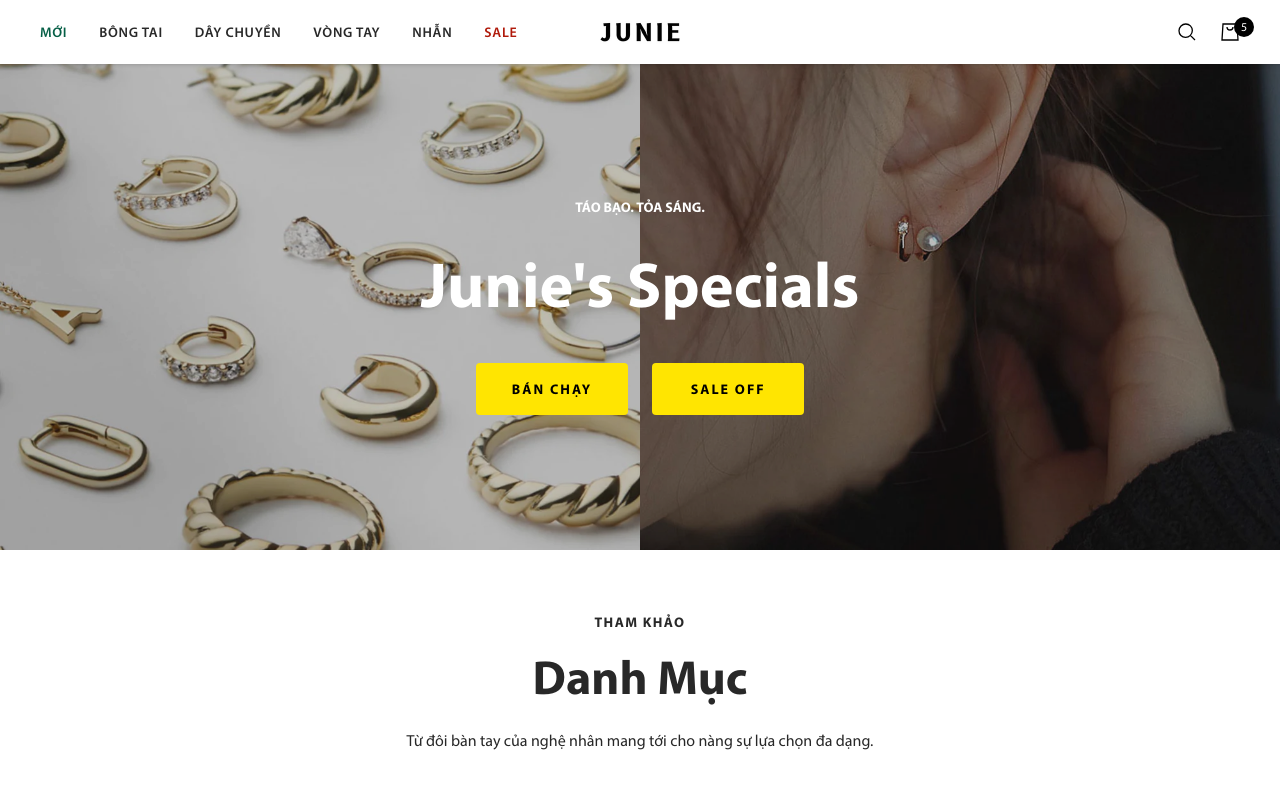
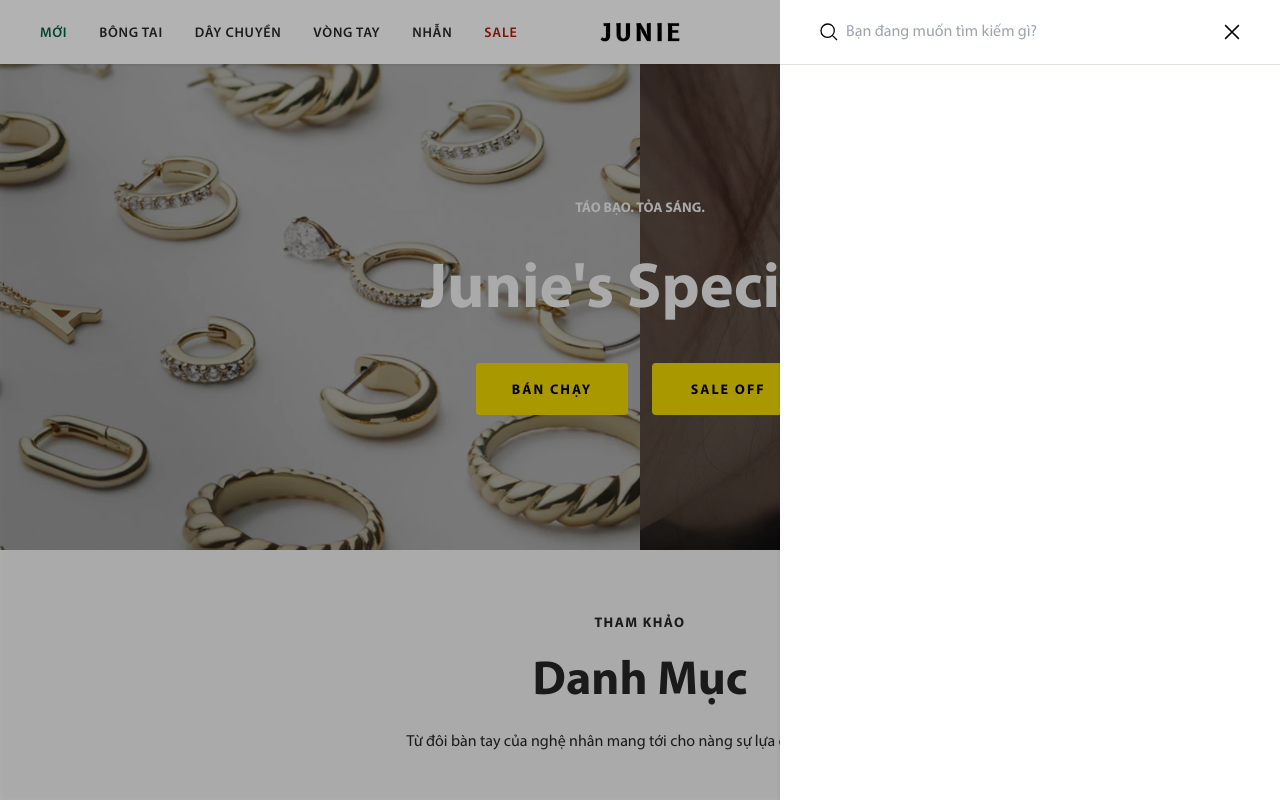
Before and after one commit to tranbaolam26902/junie-store-nextjs, a Next.js app: page / in a window 1280 px wide. Both pictures are taken after a click on the button 1187 px from the left and 32 px from the top of the page. Shown: the top 800 px of the page. Built offline with nearby package versions, Linux system fonts and the light colour scheme.

Commit message:
Add Search

```diff
--- a/src/app/components/layout/components/UserActions.jsx
+++ b/src/app/components/layout/components/UserActions.jsx
@@ -68,6 +68,7 @@ export default function UserActions() {
      * Component's states
      */
     const [showCart, setShowCart] = useState(false);
+    const [showSearch, setShowSearch] = useState(false);
     const [isClosing, setIsClosing] = useState(false); // Use to toggle animations
 
     /**
@@ -82,9 +83,18 @@ export default function UserActions() {
         setTimeout(() => setShowCart(false), 200);
     };
 
+    const handleOpenSearch = () => {
+        setIsClosing(false);
+        setShowSearch(true);
+    };
+    const handleCloseSearch = () => {
+        setIsClosing(true);
+        setTimeout(() => setShowSearch(false), 200);
+    };
+
     return (
         <div className='flex flex-1 justify-end gap-x-2 mr-[-8px]'>
-            <Button leftIcon={iconSearch} />
+            <Button leftIcon={iconSearch} onClick={handleOpenSearch} />
             <Button leftIcon={iconCart} className='relative' onClick={handleOpenCart}>
                 <div className='absolute top-0.5 right-[-6px] pt-px w-5 h-5 text-[12px] text-white bg-black rounded-full'>
                     {products.length}
@@ -199,6 +209,46 @@ export default function UserActions() {
                     {/* End: Cart */}
                 </>
             ) : null}
+            {showSearch ? (
+                <>
+                    {/* Start: Search's overlay */}
+                    <div
+                        className={`fixed top-0 left-0 z-40 w-screen h-screen bg-black/[.3] transition-all ${
+                            isClosing ? 'animate-fade-out' : 'animate-fade-in'
+                        }`}
+                        onClick={handleCloseSearch}
+                    ></div>
+                    {/* End: Search's overlay */}
+                    {/* Start: Search */}
+                    <div
+                        className={`fixed top-0 right-0 bottom-0 z-50 overflow-y-auto no-scrollbar overscroll-contain flex flex-col w-[90vw] max-w-[500px] h-screen bg-white ${
+                            isClosing ? 'animate-slide-out-right' : 'animate-slide-in-right'
+                        } `}
+                    >
+                        {/* Start: Search header */}
+                        <div className='flex items-center justify-between px-6 md:px-10 py-4 border-b border-gray'>
+                            <div class='flex flex-1 items-center gap-2'>
+                                <span>
+                                    <Image src={iconSearch} alt='icon-search' />
+                                </span>
+                                <input
+                                    type='text'
+                                    autoFocus
+                                    placeholder='Bạn đang muốn tìm kiếm gì?'
+                                    className='flex-1 border-none outline-none'
+                                />
+                            </div>
+                            <Button
+                                leftIcon={iconClose}
+                                iconSize={16}
+                                className='mr-[-8px]'
+                                onClick={handleCloseSearch}
+                            />
+                        </div>
+                        {/* End: Search header */}
+                    </div>
+                </>
+            ) : null}
         </div>
     );
 }
```
